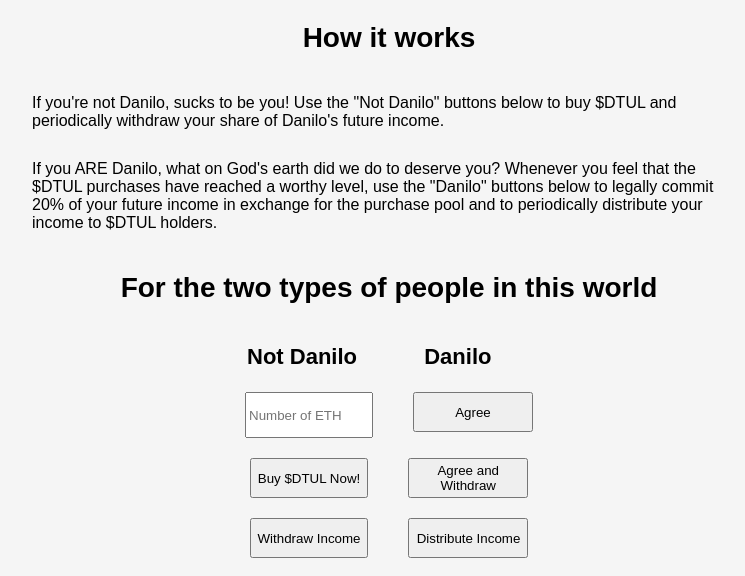
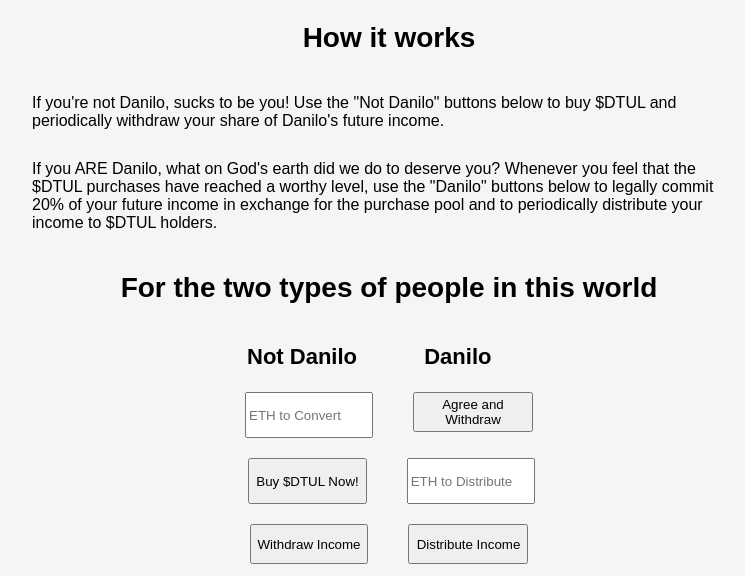
Before and after one commit to 0xNodnarB/Tuleverage, a plain HTML site: page index.html in a window 1280 px wide. Shown: the part 491-1067 px from the top of the page, without its empty margins (251-996 px from the left). Drawn offline with Linux system fonts and the light colour scheme.

Commit message:
Update index.html

```diff
--- a/index.html
+++ b/index.html
@@ -76,13 +76,13 @@ button.margin-right {
 </h3>
 
 <div class="flex-parent jc-center" style="margin-top: 20px">
-  <input type="number" placeholder="Number of ETH" style="margin-right: 40px" class="test">
-  <button type="submit" class="test">Agree</button>
+  <input type="number" placeholder="ETH to Convert" style="margin-right: 40px" class="test">
+  <button type="submit" class="test">Agree and Withdraw</button>
 </div>
 
-<div class="flex-parent jc-center" style="margin-top: 20px">
+<div class="flex-parent jc-center" style="margin-top: 20px; margin-left: 45px">
   <button type="submit" class="margin-right" class="test">Buy $DTUL Now!</button>
-  <button type="submit" class="test">Agree and Withdraw</button>
+  <input type="number" placeholder="ETH to Distribute" style="margin-right: 40px" class="test">
 </div>
 
 <div class="flex-parent jc-center" style="margin-top: 20px">
```
